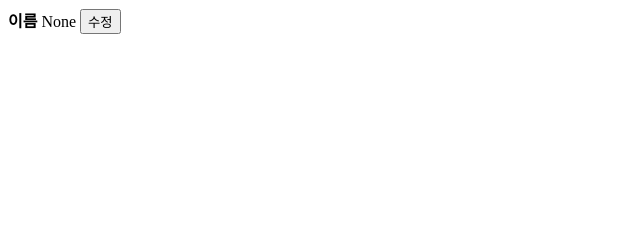
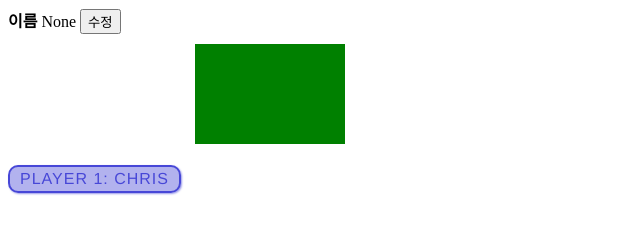
Before and after one commit to Monster1365/test-project, a plain HTML site: page index.html in a window 1280 px wide. Shown: the whole page, without its empty margins (0-640 px from the left). Drawn offline with Linux system fonts and the light colour scheme.

Commit message:
second commit

```diff
--- a/1_1.js
+++ b/1_1.js
@@ -20,6 +20,19 @@ document.addEventListener("DOMContentLoaded",
                 nameEditButton.style.display = "inline"
             }
         )
+        const para = document.querySelector('p');
+
+        para.addEventListener('click', updateName);
+
+        function updateName() {
+         const name = prompt('Enter a new name');
+        para.textContent = `Player 1: ${name}`;
+        }
+        const canvas = document.getElementById('canvas');
+        const ctx = canvas.getContext('2d');
+
+        ctx.fillStyle = 'green';
+        ctx.fillRect(10, 10, 150, 100);
 
     }
 )
--- a/index.html
+++ b/index.html
@@ -1,6 +1,10 @@
 <!DOCTYPE html>
-
+<html>
+    <head>
         <script src="1_1.js"></script>
+        <link href="style.css" rel="stylesheet">
+    </head>
+    <body>
         <div>
             <strong>이름 </strong><span id="nameHere">None</span>
             <input id="nameEditButton" type="button" value="수정">
@@ -9,3 +13,7 @@
             <input id="newName" type="text" value="새 이름 입력">
             <input id="okButton" type="button" value="확인">
         </div>
+        <p>Player 1: Chris</p>
+        <canvas id="canvas"></canvas>
+    </body>
+</html>
--- /dev/null
+++ b/style.css
@@ -0,0 +1,14 @@
+p {
+    font-family: 'helvetica neue', helvetica, sans-serif;
+    letter-spacing: 1px;
+    text-transform: uppercase;
+    text-align: center;
+    border: 2px solid rgba(0, 0, 200, 0.6);
+    background: rgba(0, 0, 200, 0.3);
+    color: rgba(0, 0, 200, 0.6);
+    box-shadow: 1px 1px 2px rgba(0, 0, 200, 0.4);
+    border-radius: 10px;
+    padding: 3px 10px;
+    display: inline-block;
+    cursor: pointer;
+  }
```
Lines whose indentation alone changed are shown as unchanged.
